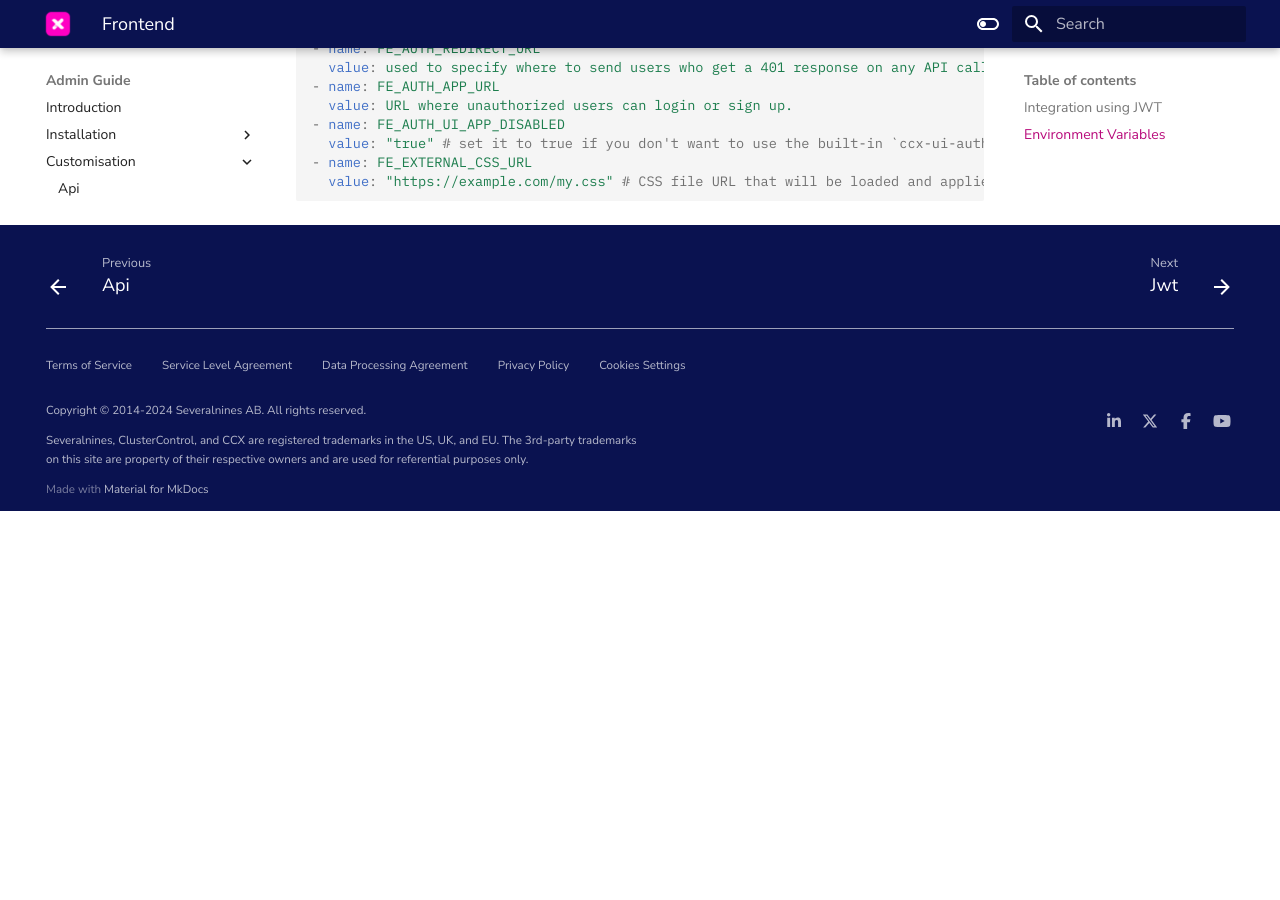
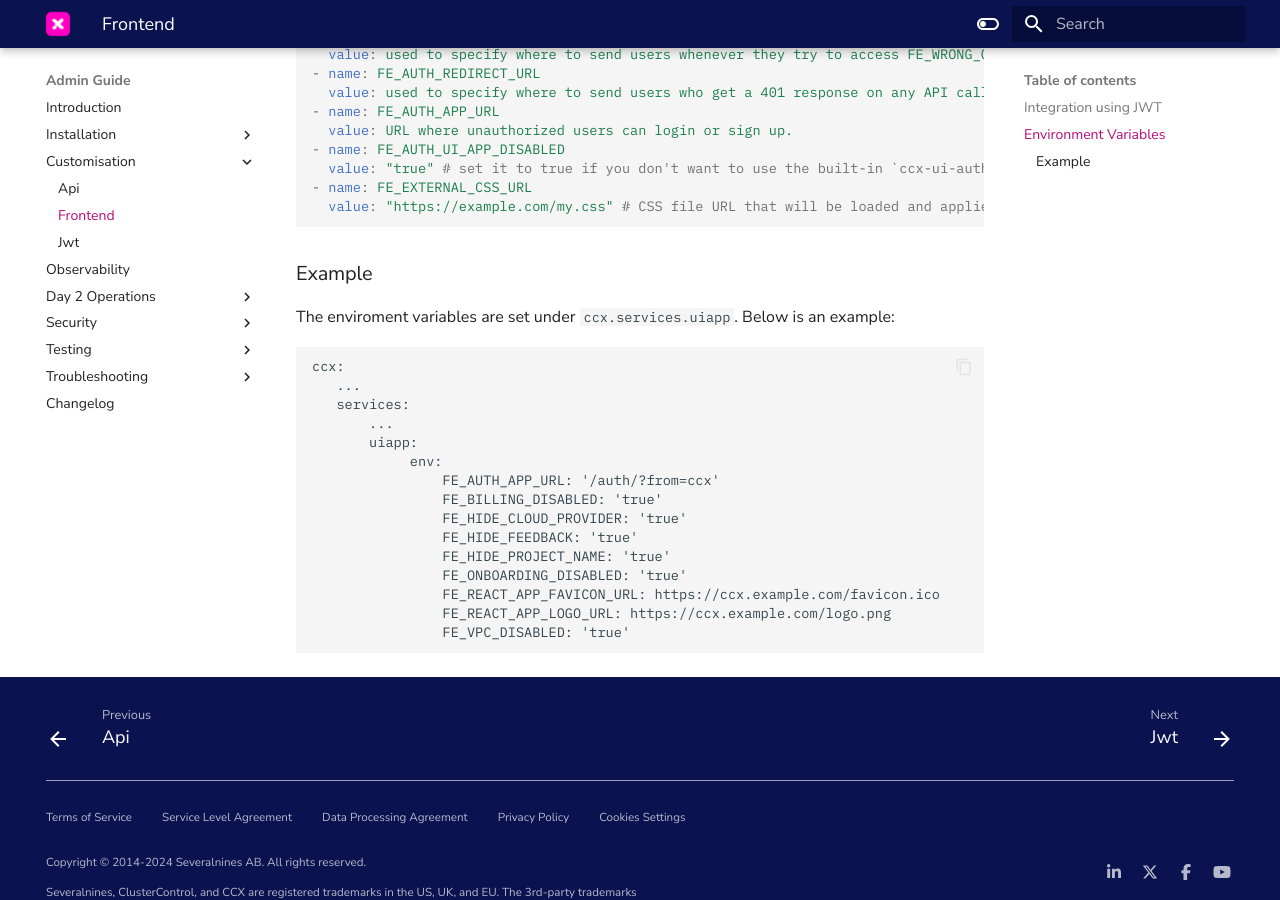
Before and after one commit to severalnines/ccx-docs, an MkDocs documentation site: the page built from docs/admin/Customisation/Frontend.md, in a window 1280 px wide and 900 px high, scrolled down 1149 px. Built offline with MkDocs 1.6.1 and Material for MkDocs 9.7.7, drawn with Linux system fonts in a browser that asks for light colours; comment, search, counter and statistics services are not loaded; before the commit the page ends 1660 px from its top, so only the background shows below that; some of the changed text lies outside the part shown.

Commit message:
FE variables better docd

````diff
--- a/docs/admin/Customisation/Frontend.md
+++ b/docs/admin/Customisation/Frontend.md
@@ -7,7 +7,8 @@
 
 ## Environment Variables
 
-A number of variables is used to control the frontend:
+A number of variables is used to control the frontend. The enviroment variables are set under `ccx.services.uiapp` in the `values.yaml` for ccx.
+
 
 ```yaml
 - name: FE_BASE_DOMAIN
@@ -55,3 +56,25 @@
 - name: FE_EXTERNAL_CSS_URL
   value: "https://example.com/my.css" # CSS file URL that will be loaded and applied to the CCX UI, might be useful for theming/visual customisatons. Could also break the layout if not used with caution.
 ```
+
+### Example
+
+The enviroment variables are set under `ccx.services.uiapp`. Below is an example:
+
+```
+ccx:
+   ...
+   services:
+       ...
+       uiapp:
+            env:
+                FE_AUTH_APP_URL: '/auth/?from=ccx'
+                FE_BILLING_DISABLED: 'true'
+                FE_HIDE_CLOUD_PROVIDER: 'true'
+                FE_HIDE_FEEDBACK: 'true'
+                FE_HIDE_PROJECT_NAME: 'true'
+                FE_ONBOARDING_DISABLED: 'true'
+                FE_REACT_APP_FAVICON_URL: https://ccx.example.com/favicon.ico
+                FE_REACT_APP_LOGO_URL: https://ccx.example.com/logo.png
+                FE_VPC_DISABLED: 'true'
+```
````
